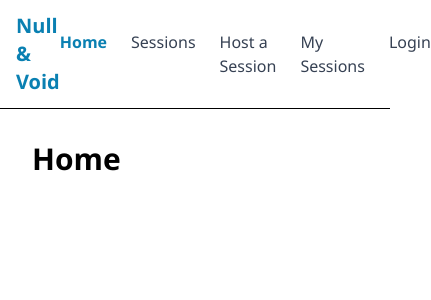
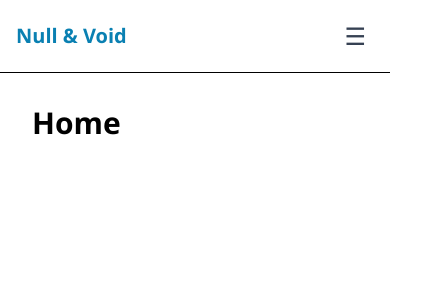
Before and after one commit to MouhamadHotait/peer-tutoring-platform, a React (Vite) app: page / in a window 390 px wide. Shown: the top 300 px of the page, 431 px wide, since content can reach past the window. Built offline with nearby package versions, Linux system fonts and the light colour scheme.

Commit message:
Add responsive mobile menu to navbar

```diff
--- a/src/components/Navbar.jsx
+++ b/src/components/Navbar.jsx
@@ -1,26 +1,48 @@
+import { useState } from 'react'
 import { Link, NavLink } from 'react-router-dom'
 
 function Navbar() {
-  // Style of each link: highlighted if it's the current page
+  // Remembers whether the mobile menu is open
+  const [isOpen, setIsOpen] = useState(false)
+
+  // Closes the menu after clicking a link (on mobile)
+  const closeMenu = () => setIsOpen(false)
+
   const linkClass = ({ isActive }) =>
     isActive ? 'font-semibold text-brand-600' : 'text-gray-700 hover:text-brand-600'
 
   return (
     <header className="border-b bg-white">
       <nav
-        className="mx-auto flex max-w-6xl items-center justify-between px-4 py-3"
+        className="mx-auto flex max-w-6xl flex-wrap items-center justify-between px-4 py-3"
         aria-label="Main navigation"
       >
-        <Link to="/" className="text-xl font-bold text-brand-600">
+        <Link to="/" onClick={closeMenu} className="text-xl font-bold text-brand-600">
           Null & Void
         </Link>
 
-        <ul className="flex gap-6">
-          <li><NavLink to="/" end className={linkClass}>Home</NavLink></li>
-          <li><NavLink to="/sessions" className={linkClass}>Sessions</NavLink></li>
-          <li><NavLink to="/sessions/new" className={linkClass}>Host a Session</NavLink></li>
-          <li><NavLink to="/dashboard" className={linkClass}>My Sessions</NavLink></li>
-          <li><NavLink to="/login" className={linkClass}>Login</NavLink></li>
+        {/* Menu button: only visible on phones (hidden from md: up) */}
+        <button
+          type="button"
+          onClick={() => setIsOpen(!isOpen)}
+          className="rounded-lg p-2 text-2xl text-gray-700 md:hidden"
+          aria-expanded={isOpen}
+          aria-controls="main-menu"
+          aria-label={isOpen ? 'Close menu' : 'Open menu'}
+        >
+          {isOpen ? '✕' : '☰'}
+        </button>
+
+        {/* Links: column on phones when open, always a row from md: up */}
+        <ul
+          id="main-menu"
+          className={`${isOpen ? 'flex' : 'hidden'} w-full flex-col gap-4 pt-4 md:flex md:w-auto md:flex-row md:gap-6 md:pt-0`}
+        >
+          <li><NavLink to="/" end onClick={closeMenu} className={linkClass}>Home</NavLink></li>
+          <li><NavLink to="/sessions" onClick={closeMenu} className={linkClass}>Sessions</NavLink></li>
+          <li><NavLink to="/sessions/new" onClick={closeMenu} className={linkClass}>Host a Session</NavLink></li>
+          <li><NavLink to="/dashboard" onClick={closeMenu} className={linkClass}>My Sessions</NavLink></li>
+          <li><NavLink to="/login" onClick={closeMenu} className={linkClass}>Login</NavLink></li>
         </ul>
       </nav>
     </header>
```
